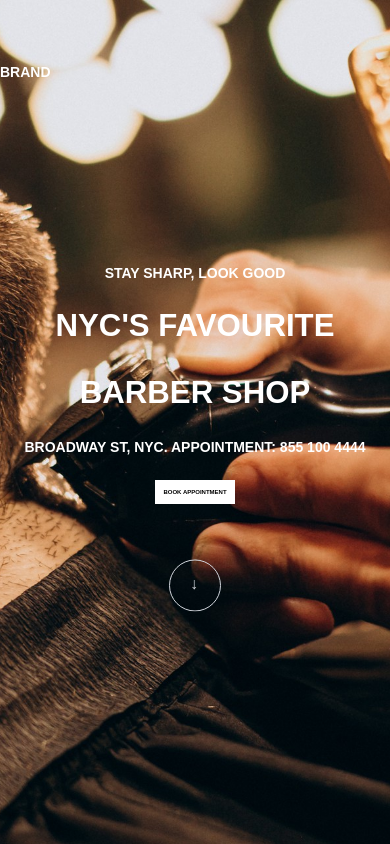
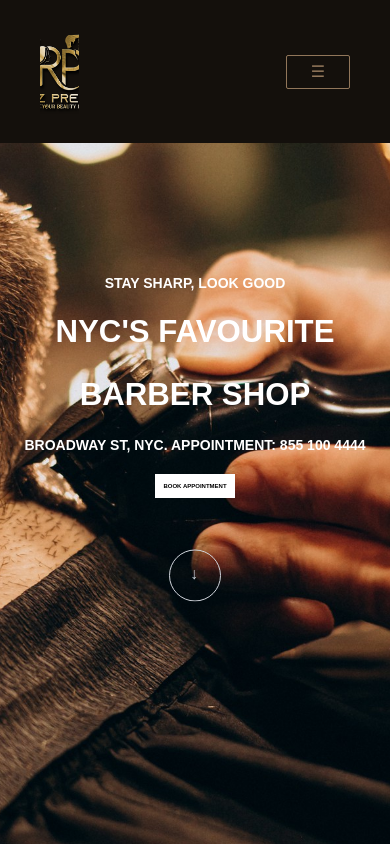
Before and after one commit to srm04072024/saloon_RP, a Next.js app: page / in a window 390 px wide. Shown: the top 844 px of the page. Built offline with nearby package versions, Linux system fonts and the light colour scheme.

Commit message:
feat:add responsive to navbar

```diff
--- a/src/app/components/Navbar.tsx
+++ b/src/app/components/Navbar.tsx
@@ -1,9 +1,13 @@
 "use client"; // If using Next.js App Router
+import Image from "next/image";
 import Link from "next/link";
+import { usePathname } from "next/navigation";
 import { useState, useEffect } from "react";
 
 export default function Navbar() {
   const [scrolled, setScrolled] = useState(false);
+  const [isMobile, setIsMobile] = useState(false);
+  const pathname = usePathname();
 
   useEffect(() => {
     const handleScroll = () => {
@@ -13,7 +17,7 @@ export default function Navbar() {
     return () => window.removeEventListener("scroll", handleScroll);
   }, []);
 
-  const navigation = [
+  const navigations = [
     { href: "/", title: "Home" },
     { href: "/about", title: "About" },
     { href: "/services", title: "Services" },
@@ -21,21 +25,37 @@ export default function Navbar() {
   ];
 
   return (
-    <header className="">
+    <header className="w-screen">
       <nav
-        className={`fixed mx-auto w-full top-0 left-0 transition-all duration-300 h-[17vh] z-50
+        className={`max-sm:bg-customblack fixed mx-auto w-full top-0 left-0 transition-all duration-300 h-[17vh] z-50
       ${scrolled ? "bg-customblack shadow-md" : "bg-transparent"}`}
       >
-        <div className="container flex justify-between items-center mx-auto h-full">
-          <Link href="#" className="text-white font-semibold uppercase text-sm">
-            Brand
+        <div className="container flex justify-between items-center mx-auto h-full px-10 sm:px-0">
+          <Link href="/" className="text-white font-semibold uppercase text-sm">
+            <div className="h-[17vh] w-[10vw] relative">
+              <Image
+                src="/logo.png"
+                alt="logoimg"
+                fill
+                className="object-cover"
+              />
+            </div>
           </Link>
-          <ul className="hidden md:flex space-x-8 p-4">
-            {navigation.map((nav) => {
+          <div>
+            <button
+              onClick={() => setIsMobile((prev) => !prev)}
+              className={`text-brandcolor px-6 py-1 border-1 rounded-xs border-brandcolor sm:hidden `}
+            >
+              {isMobile ? "X" : <kbd>&#9776;</kbd>}
+            </button>
+            <ul className="hidden sm:flex space-x-8 p-4">
+              {navigations.map((nav) => {
                 return (
                   <li
                     key={nav.title}
-                  className="text-white font-semibold uppercase text-sm"
+                    className={` font-semibold uppercase text-sm ${
+                      pathname === nav.href ? "text-brandcolor" : "text-white"
+                    }`}
                   >
                     <Link href={nav.href}>{nav.title}</Link>
                   </li>
@@ -43,6 +63,25 @@ export default function Navbar() {
               })}
             </ul>
           </div>
+        </div>
+        {isMobile ? (
+          <div className="bg-customblack">
+            <ul className="flex flex-col sm:hidden p-4 ml-6">
+              {navigations.map((nav) => {
+                return (
+                  <li
+                    className={` text-sm font-bold my-4 ${
+                      pathname == nav.href ? "text-brandcolor" : "text-white"
+                    }`}
+                    key={nav.title}
+                  >
+                    <Link href={nav.href}>{nav.title}</Link>
+                  </li>
+                );
+              })}
+            </ul>
+          </div>
+        ) : null}
       </nav>
     </header>
   );
--- a/src/app/sections/ExtraService.tsx
+++ b/src/app/sections/ExtraService.tsx
@@ -1,4 +1,3 @@
-import { Meow_Script } from "next/font/google";
 import Link from "next/link";
 
 const moreServices = [
--- a/src/app/sections/HeroSection.tsx
+++ b/src/app/sections/HeroSection.tsx
@@ -3,7 +3,7 @@ import Bouncer from "../components/Bouncer";
 export default function HeroSection() {
   return (
     <div className="h-[screen] w-screen bg-[url('/hero.jpg')] bg-fixed bg-no-repeat bg-cover bg-center py-4">
-      <div className="h-[100vh] flex flex-col justify-center items-center gap-5">
+      <div className="h-[100vh] flex flex-col justify-center items-center gap-4">
         <h4 className="text-sm font-semibold uppercase text-white">
           Stay sharp, Look good
         </h4>
```
Also changed, not shown: public/logo.png (added). Lines whose indentation alone changed are shown as unchanged.
